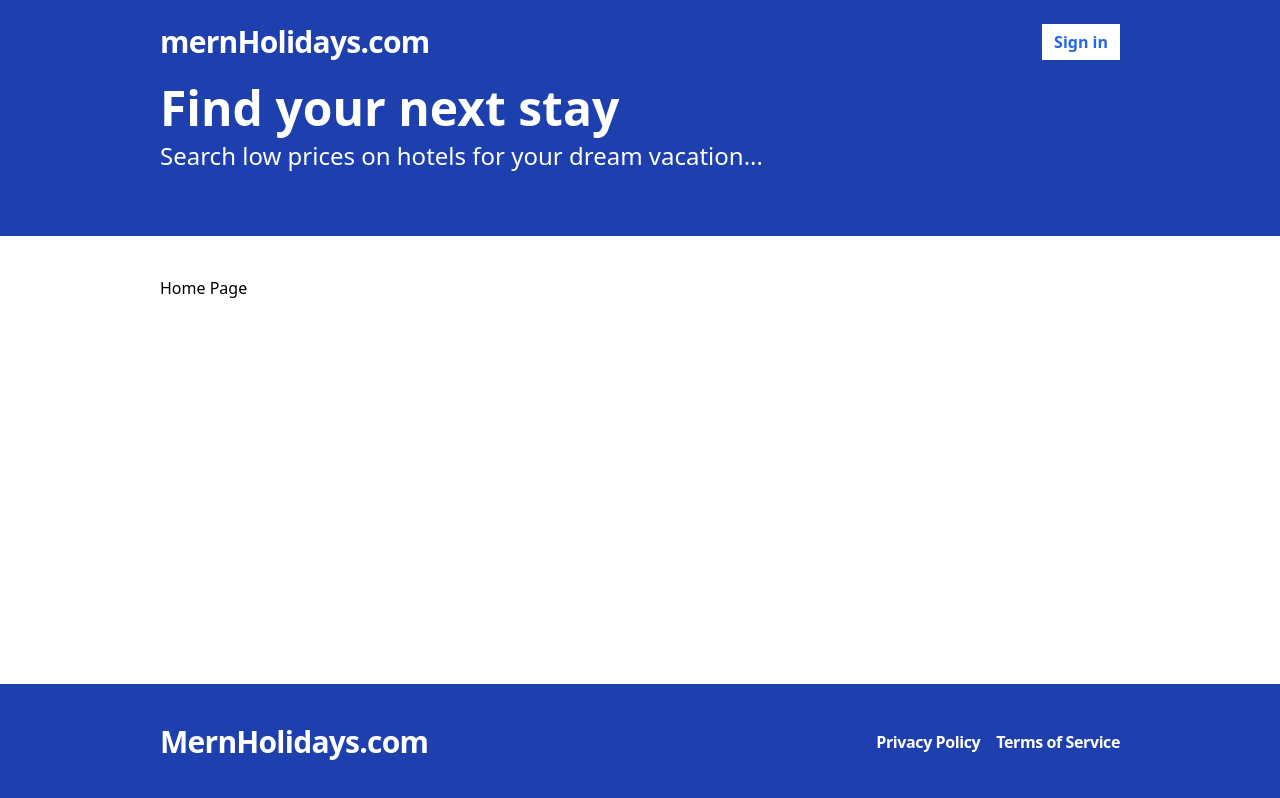
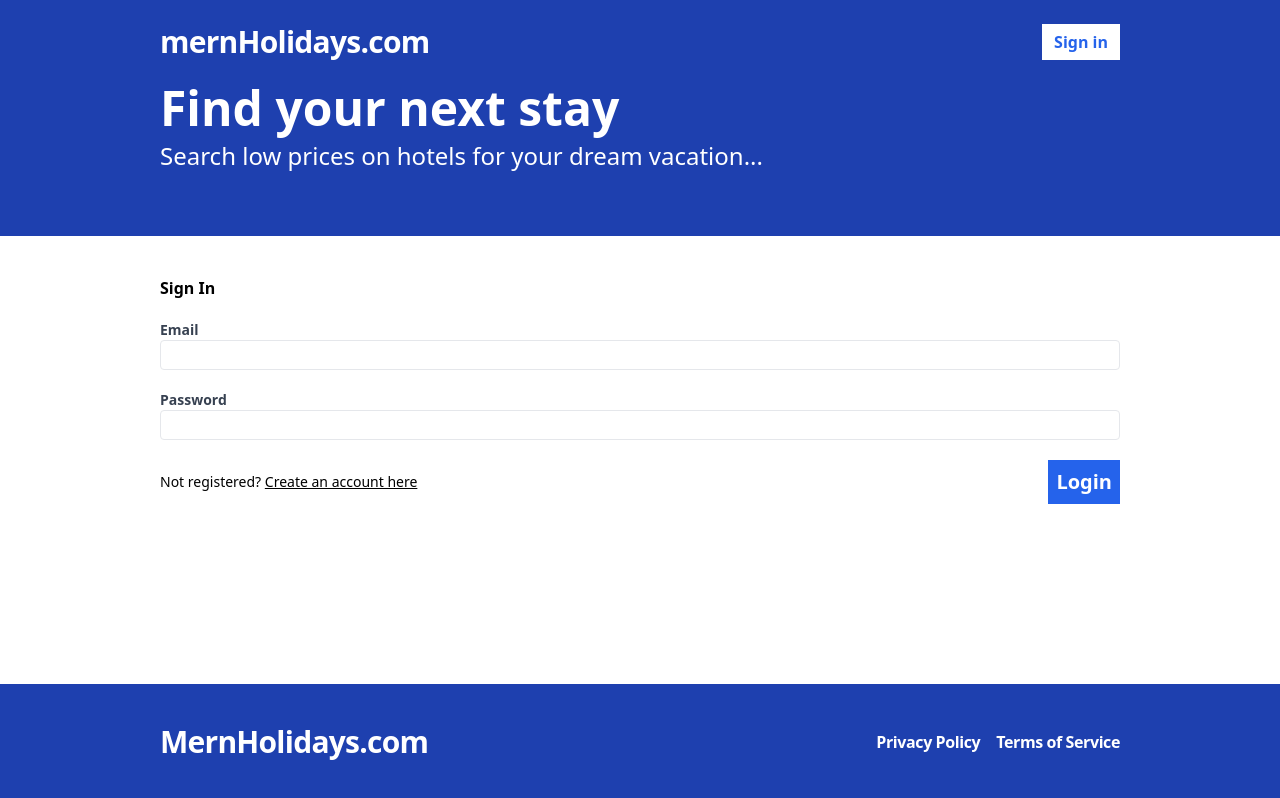
Before and after one commit to sharunnd/booking.com-clone, a React (Vite) app in the folder frontend/: page /sign-in in a window 1280 px wide. Before the commit this address led to /. Built offline with nearby package versions, Linux system fonts and the light colour scheme; no server answers.

Commit message:
sign in and register completed

```diff
--- a/frontend/src/App.tsx
+++ b/frontend/src/App.tsx
@@ -6,6 +6,7 @@
 } from "react-router-dom";
 import Layout from "./layouts/Layout";
 import Register from "./pages/Register";
+import SignIn from "./pages/SignIn";
 
 function App() {
   return (
@@ -35,6 +36,14 @@
             </Layout>
           }
         />
+        <Route
+          path="/sign-in"
+          element={
+            <Layout>
+              <SignIn />
+            </Layout>
+          }
+        />
         <Route path="*" element={<Navigate to="/" />} />
       </Routes>
     </Router>
--- a/frontend/src/api-clients.ts
+++ b/frontend/src/api-clients.ts
@@ -1,4 +1,5 @@
 import { RegisterFormData } from "./pages/Register";
+import { SignInFormData } from "./pages/SignIn";
 
 const API_BASE_URL = import.meta.env.VITE_API_BASE_URL
 export const register = async (formData: RegisterFormData) => {
@@ -19,6 +20,23 @@
 };
 
 
+export const signIn = async(formData:SignInFormData)=>{
+  const response = await fetch(`${API_BASE_URL}/api/auth/login`,{
+    method:"POST",
+    credentials:"include",
+    headers:{
+      "Content-Type":"application/json"
+    },
+    body:JSON.stringify(formData)
+  })
+
+  const body = await response.json();
+  if(!response.ok){
+    throw new Error(body.message)
+  }
+  return body;
+}
+
 export const validateToken = async ()=>{
   const response = await fetch(`${API_BASE_URL}/api/auth/validate-token`,{
     credentials:"include"
@@ -30,3 +48,16 @@
 
   return response.json();
 }
+
+
+export const signOut = async ()=>{
+  const response = await fetch(`${API_BASE_URL}/api/auth/logout`,{
+    credentials:"include",
+    method:"POST"
+  })
+  if(!response.ok){
+    throw new Error("Error during sign out");
+  }
+
+
+}
--- a/frontend/src/components/Header.tsx
+++ b/frontend/src/components/Header.tsx
@@ -1,9 +1,10 @@
 import { Link } from "react-router-dom";
 import { useAppContext } from "../contexts/AppContext";
+import SignOutButton from "./SignOutButton";
 
 const Header = () => {
   const { isLoggedIn } = useAppContext();
-  console.log("log",isLoggedIn);
+
   return (
     <div className="bg-blue-800 py-6">
       <div className="container mx-auto flex justify-between">
@@ -13,9 +14,20 @@
         <span className="flex space-x-2">
           {isLoggedIn ? (
             <>
-              <Link to="/my-bookings">My Bookings</Link>
-              <Link to="/my-hotels">My Hotels</Link>
-              <button>Sign out</button>
+              <Link
+                className="flex items-center text-white px-3 font-bold hover:bg-blue-600
+              "
+                to="/my-bookings"
+              >
+                My Bookings
+              </Link>
+              <Link
+                className="flex items-center text-white px-3 font-bold hover:bg-blue-600"
+                to="/my-hotels"
+              >
+                My Hotels
+              </Link>
+              <SignOutButton />
             </>
           ) : (
             <Link
--- /dev/null
+++ b/frontend/src/components/SignOutButton.tsx
@@ -0,0 +1,30 @@
+import { useMutation, useQueryClient } from "react-query";
+import * as apiClient from "../api-clients";
+import { useAppContext } from "../contexts/AppContext";
+const SignOutButton = () => {
+  const queryClient = useQueryClient();
+  const { showToast } = useAppContext();
+  const mutation = useMutation(apiClient.signOut, {
+    onSuccess: async() => {
+      await queryClient.invalidateQueries("validateToken");// check token is expired or not
+      showToast({ message: "Signed out", type: "SUCCESS" });
+    },
+    onError: (error: Error) => {
+      showToast({ message: error.message, type: "ERROR" });
+    },
+  });
+
+  const handleClick = () => {
+    mutation.mutate();
+  };
+  return (
+    <button
+      onClick={handleClick}
+      className=" text-blue-600 px-3 font-bold bg-white hover:bg-gray-100"
+    >
+      Sign Out
+    </button>
+  );
+};
+
+export default SignOutButton;
--- a/frontend/src/contexts/AppContext.tsx
+++ b/frontend/src/contexts/AppContext.tsx
@@ -23,7 +23,6 @@
   const { isError } = useQuery("validateToken", apiClient.validateToken, {
     retry: false,
   }); // call validate api endpoint
-  console.log("err",isError);
 
   return (
     <AppContext.Provider
--- a/frontend/src/pages/Register.tsx
+++ b/frontend/src/pages/Register.tsx
@@ -1,5 +1,5 @@
 import { useForm } from "react-hook-form";
-import { useMutation } from "react-query";
+import { useMutation, useQueryClient } from "react-query";
 import * as apiClient from "../api-clients";
 import { useAppContext } from "../contexts/AppContext";
 import { useNavigate } from "react-router-dom";
@@ -11,6 +11,8 @@
   confirmPassword: string;
 };
 const Register = () => {
+  const queryClient = useQueryClient();
+
   const navigate = useNavigate()
   const { showToast } = useAppContext();
   const {
@@ -20,8 +22,10 @@
     formState: { errors },
   } = useForm<RegisterFormData>();
   const mutation = useMutation(apiClient.register, {
-    onSuccess: () => {
+    onSuccess: async() => {
+
       showToast({ message: "Registration success!", type: "SUCCESS" });
+      await queryClient.invalidateQueries("validateToken")
       navigate("/")
     },
     onError: (error: Error) => {
--- /dev/null
+++ b/frontend/src/pages/SignIn.tsx
@@ -0,0 +1,79 @@
+import { useForm } from "react-hook-form";
+import { useMutation, useQueryClient } from "react-query";
+import * as apiClient from "../api-clients";
+import { useAppContext } from "../contexts/AppContext";
+import { Link, useNavigate } from "react-router-dom";
+export type SignInFormData = {
+  email: string;
+  password: string;
+};
+const SignIn = () => {
+  const queryClient = useQueryClient();
+  const { showToast } = useAppContext();
+  const navigate = useNavigate();
+  const {
+    register,
+    formState: { errors },
+    handleSubmit,
+  } = useForm<SignInFormData>();
+  const mutation = useMutation(apiClient.signIn, {
+    onSuccess: async () => {
+      showToast({ message: "Sign in successful", type: "SUCCESS" });
+      await queryClient.invalidateQueries("validateToken");
+      navigate("/");
+    },
+    onError: (error: Error) => {
+      showToast({ message: error.message, type: "ERROR" });
+    },
+  });
+  const onSubmit = handleSubmit((data) => {
+    mutation.mutate(data);
+  });
+
+  return (
+    <form className="flex flex-col gap-5" onSubmit={onSubmit}>
+      <h2 className="text-3Xl font-bold">Sign In</h2>
+      <label className="text-gray-700 text-sm font-bold flex-1" htmlFor="">
+        Email
+        <input
+          className="border rounded w-full py-1 px-2 font-normal"
+          type="email"
+          {...register("email", { required: "This field is required" })}
+        ></input>
+        {errors.email && (
+          <span className="text-red-500">{errors.email.message}</span>
+        )}
+      </label>
+      <label className="text-gray-700 text-sm font-bold flex-1" htmlFor="">
+        Password
+        <input
+          className="border rounded w-full py-1 px-2 font-normal"
+          type="password"
+          {...register("password", {
+            required: "This field is required",
+            minLength: {
+              value: 6,
+              message: "Password must be at least 6 characters",
+            },
+          })}
+        ></input>
+        {errors.password && (
+          <span className="text-red-500">{errors.password.message}</span>
+        )}
+      </label>
+      <span className="flex items-center justify-between">
+        <span className="text-sm">
+          Not registered? <Link className="underline" to="/register">Create an account here</Link>
+        </span>
+        <button
+          type="submit"
+          className=" bg-blue-600 text-white font-bold p-2 hover:bg-blue-500 text-xl"
+        >
+          Login
+        </button>
+      </span>
+    </form>
+  );
+};
+
+export default SignIn;
```
